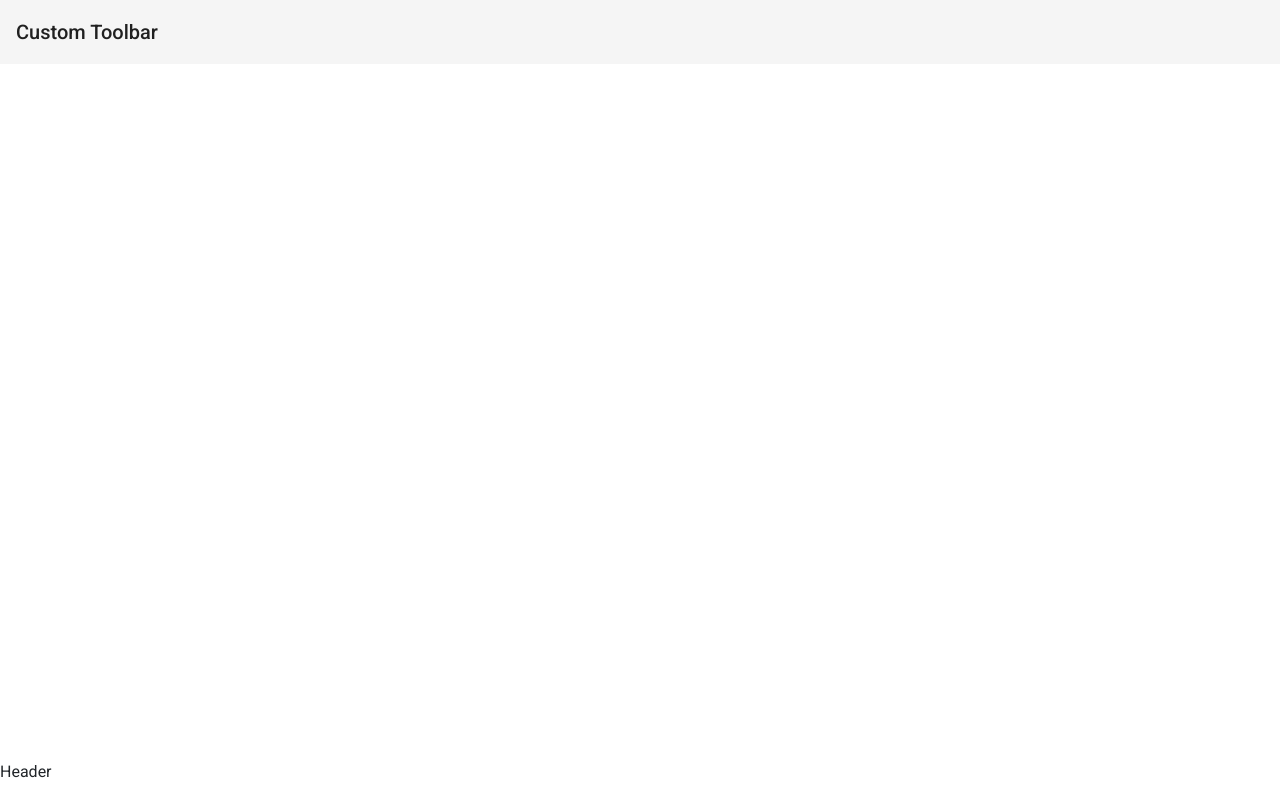
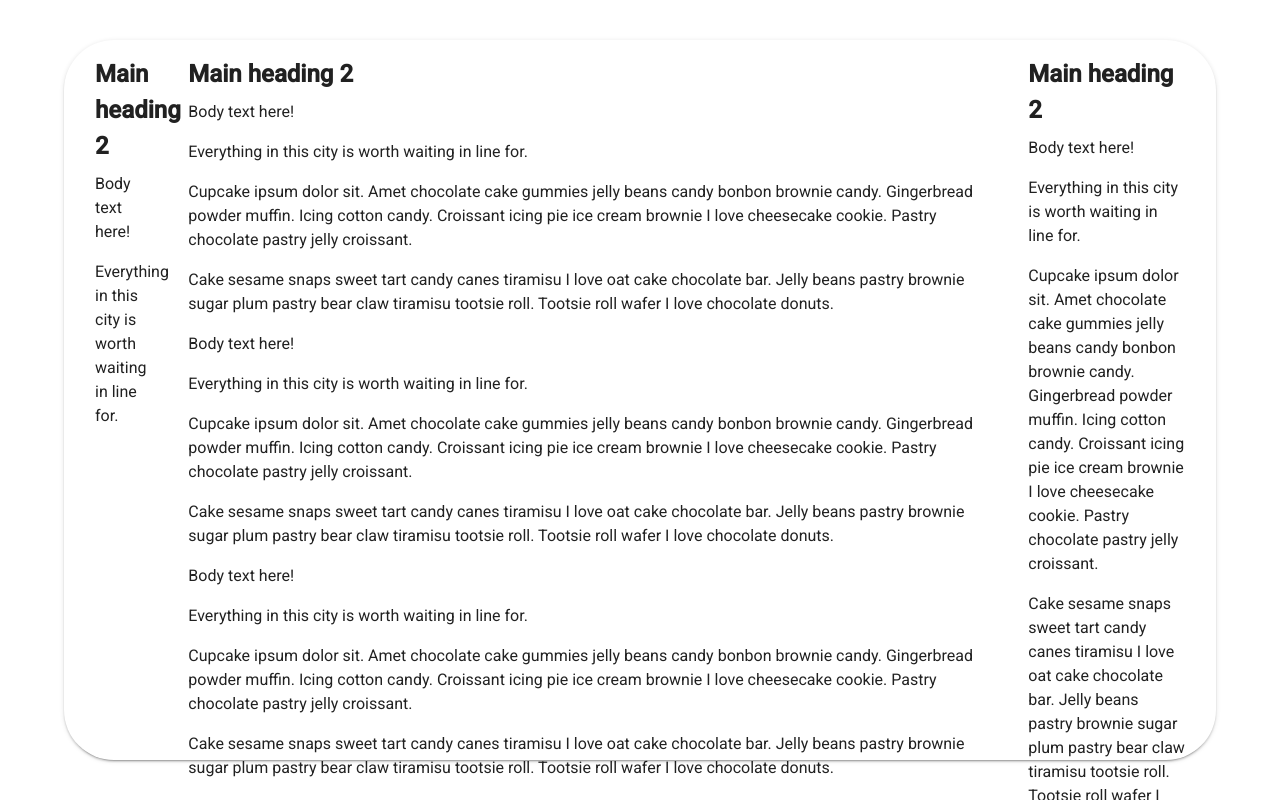
Before and after one commit to GrzegorzFryger/KindergartenSystem-client, an Angular app: page / in a window 1280 px wide. Built offline with nearby package versions, Linux system fonts and the light colour scheme.

Commit message:
Add temporary main layout
Took 1 hour 52 minutes

```diff
--- a/src/app/app.component.html
+++ b/src/app/app.component.html
@@ -1,9 +1,67 @@
-<div class="container-fluid h-100 m-0 p-0">
-  <header class="" *ngIf="!isPublicPage()">
-    <app-header></app-header>
-  </header>
+<div class="overflow-auto d-flex align-items-center justify-content-center h-100 m-0 p-0">
+    <mat-card class="mat-elevation-z2">
+     <div class="container-fluid h-100 m-0 p-0">
+       <div class="row  m-0 p-0">
+         <div  class="col-1 m-0">
+           <div class="main">
+             <h2>Main heading 2</h2>
+             <p>Body text here!</p>
+             <p>Everything in this city is worth waiting in line for.</p>
+
+           </div>
+
+         </div>
+
+         <div class="col-9 m-0">
+           <h2>Main heading 2</h2>
+           <p>Body text here!</p>
+           <p>Everything in this city is worth waiting in line for.</p>
+           <p>Cupcake ipsum dolor sit. Amet chocolate cake gummies jelly beans candy bonbon brownie candy. Gingerbread powder muffin. Icing cotton candy. Croissant icing pie ice cream brownie I love cheesecake cookie. Pastry chocolate pastry jelly croissant.</p>
+           <p>Cake sesame snaps sweet tart candy canes tiramisu I love oat cake chocolate bar. Jelly beans pastry brownie sugar plum pastry bear claw tiramisu tootsie roll. Tootsie roll wafer I love chocolate donuts.</p>
+           <p>Body text here!</p>
+           <p>Everything in this city is worth waiting in line for.</p>
+           <p>Cupcake ipsum dolor sit. Amet chocolate cake gummies jelly beans candy bonbon brownie candy. Gingerbread powder muffin. Icing cotton candy. Croissant icing pie ice cream brownie I love cheesecake cookie. Pastry chocolate pastry jelly croissant.</p>
+           <p>Cake sesame snaps sweet tart candy canes tiramisu I love oat cake chocolate bar. Jelly beans pastry brownie sugar plum pastry bear claw tiramisu tootsie roll. Tootsie roll wafer I love chocolate donuts.</p>
+           <p>Body text here!</p>
+           <p>Everything in this city is worth waiting in line for.</p>
+           <p>Cupcake ipsum dolor sit. Amet chocolate cake gummies jelly beans candy bonbon brownie candy. Gingerbread powder muffin. Icing cotton candy. Croissant icing pie ice cream brownie I love cheesecake cookie. Pastry chocolate pastry jelly croissant.</p>
+           <p>Cake sesame snaps sweet tart candy canes tiramisu I love oat cake chocolate bar. Jelly beans pastry brownie sugar plum pastry bear claw tiramisu tootsie roll. Tootsie roll wafer I love chocolate donuts.</p><p>Body text here!</p>
+           <p>Everything in this city is worth waiting in line for.</p>
+           <p>Cupcake ipsum dolor sit. Amet chocolate cake gummies jelly beans candy bonbon brownie candy. Gingerbread powder muffin. Icing cotton candy. Croissant icing pie ice cream brownie I love cheesecake cookie. Pastry chocolate pastry jelly croissant.</p>
+           <p>Cake sesame snaps sweet tart candy canes tiramisu I love oat cake chocolate bar. Jelly beans pastry brownie sugar plum pastry bear claw tiramisu tootsie roll. Tootsie roll wafer I love chocolate donuts.</p><p>Body text here!</p>
+           <p>Everything in this city is worth waiting in line for.</p>
+           <p>Cupcake ipsum dolor sit. Amet chocolate cake gummies jelly beans candy bonbon brownie candy. Gingerbread powder muffin. Icing cotton candy. Croissant icing pie ice cream brownie I love cheesecake cookie. Pastry chocolate pastry jelly croissant.</p>
+           <p>Cake sesame snaps sweet tart candy canes tiramisu I love oat cake chocolate bar. Jelly beans pastry brownie sugar plum pastry bear claw tiramisu tootsie roll. Tootsie roll wafer I love chocolate donuts.</p><p>Body text here!</p>
+           <p>Everything in this city is worth waiting in line for.</p>
+           <p>Cupcake ipsum dolor sit. Amet chocolate cake gummies jelly beans candy bonbon brownie candy. Gingerbread powder muffin. Icing cotton candy. Croissant icing pie ice cream brownie I love cheesecake cookie. Pastry chocolate pastry jelly croissant.</p>
+           <p>Cake sesame snaps sweet tart candy canes tiramisu I love oat cake chocolate bar. Jelly beans pastry brownie sugar plum pastry bear claw tiramisu tootsie roll. Tootsie roll wafer I love chocolate donuts.</p><p>Body text here!</p>
+           <p>Everything in this city is worth waiting in line for.</p>
+           <p>Cupcake ipsum dolor sit. Amet chocolate cake gummies jelly beans candy bonbon brownie candy. Gingerbread powder muffin. Icing cotton candy. Croissant icing pie ice cream brownie I love cheesecake cookie. Pastry chocolate pastry jelly croissant.</p>
+           <p>Cake sesame snaps sweet tart candy canes tiramisu I love oat cake chocolate bar. Jelly beans pastry brownie sugar plum pastry bear claw tiramisu tootsie roll. Tootsie roll wafer I love chocolate donuts.</p><p>Body text here!</p>
+           <p>Everything in this city is worth waiting in line for.</p>
+           <p>Cupcake ipsum dolor sit. Amet chocolate cake gummies jelly beans candy bonbon brownie candy. Gingerbread powder muffin. Icing cotton candy. Croissant icing pie ice cream brownie I love cheesecake cookie. Pastry chocolate pastry jelly croissant.</p>
+           <p>Cake sesame snaps sweet tart candy canes tiramisu I love oat cake chocolate bar. Jelly beans pastry brownie sugar plum pastry bear claw tiramisu tootsie roll. Tootsie roll wafer I love chocolate donuts.</p><p>Body text here!</p>
+           <p>Everything in this city is worth waiting in line for.</p>
+           <p>Cupcake ipsum dolor sit. Amet chocolate cake gummies jelly beans candy bonbon brownie candy. Gingerbread powder muffin. Icing cotton candy. Croissant icing pie ice cream brownie I love cheesecake cookie. Pastry chocolate pastry jelly croissant.</p>
+           <p>Cake sesame snaps sweet tart candy canes tiramisu I love oat cake chocolate bar. Jelly beans pastry brownie sugar plum pastry bear claw tiramisu tootsie roll. Tootsie roll wafer I love chocolate donuts.</p>
+
+
+
+
+
+
+         </div>
+
+         <div class="col-2 m-0">
+           <h2>Main heading 2</h2>
+           <p>Body text here!</p>
+           <p>Everything in this city is worth waiting in line for.</p>
+           <p>Cupcake ipsum dolor sit. Amet chocolate cake gummies jelly beans candy bonbon brownie candy. Gingerbread powder muffin. Icing cotton candy. Croissant icing pie ice cream brownie I love cheesecake cookie. Pastry chocolate pastry jelly croissant.</p>
+           <p>Cake sesame snaps sweet tart candy canes tiramisu I love oat cake chocolate bar. Jelly beans pastry brownie sugar plum pastry bear claw tiramisu tootsie roll. Tootsie roll wafer I love chocolate donuts.</p>
+
+         </div>
+       </div>
+     </div>
+    </mat-card>
   <router-outlet></router-outlet>
 </div>
-<footer class="footer" *ngIf="!isPublicPage()">
-  <app-footer></app-footer>
-</footer>
--- a/src/app/app.component.scss
+++ b/src/app/app.component.scss
@@ -3,3 +3,12 @@
   bottom: 0;
   width: 100%;
 }
+
+
+
+.mat-card {
+  height: 90%;
+  width: 90%;
+  border-radius: 50px;
+  margin: 50px;
+}
--- a/src/app/app.module.ts
+++ b/src/app/app.module.ts
@@ -11,6 +11,8 @@ import {MatToolbarModule} from '@angular/material/toolbar';
 import {MatIconModule} from '@angular/material/icon';
 import {HttpClientModule} from '@angular/common/http';
 import {CoreModule} from './core/core.module';
+import {MatCardModule} from '@angular/material/card';
+import {MatFormFieldModule} from '@angular/material/form-field';
 
 
 @NgModule({
@@ -32,7 +34,9 @@ import {CoreModule} from './core/core.module';
     BrowserAnimationsModule,
     MatSliderModule,
     MatToolbarModule,
-    MatIconModule
+    MatIconModule,
+    MatCardModule,
+    MatFormFieldModule
   ],
   providers: [],
   bootstrap: [AppComponent]
```
